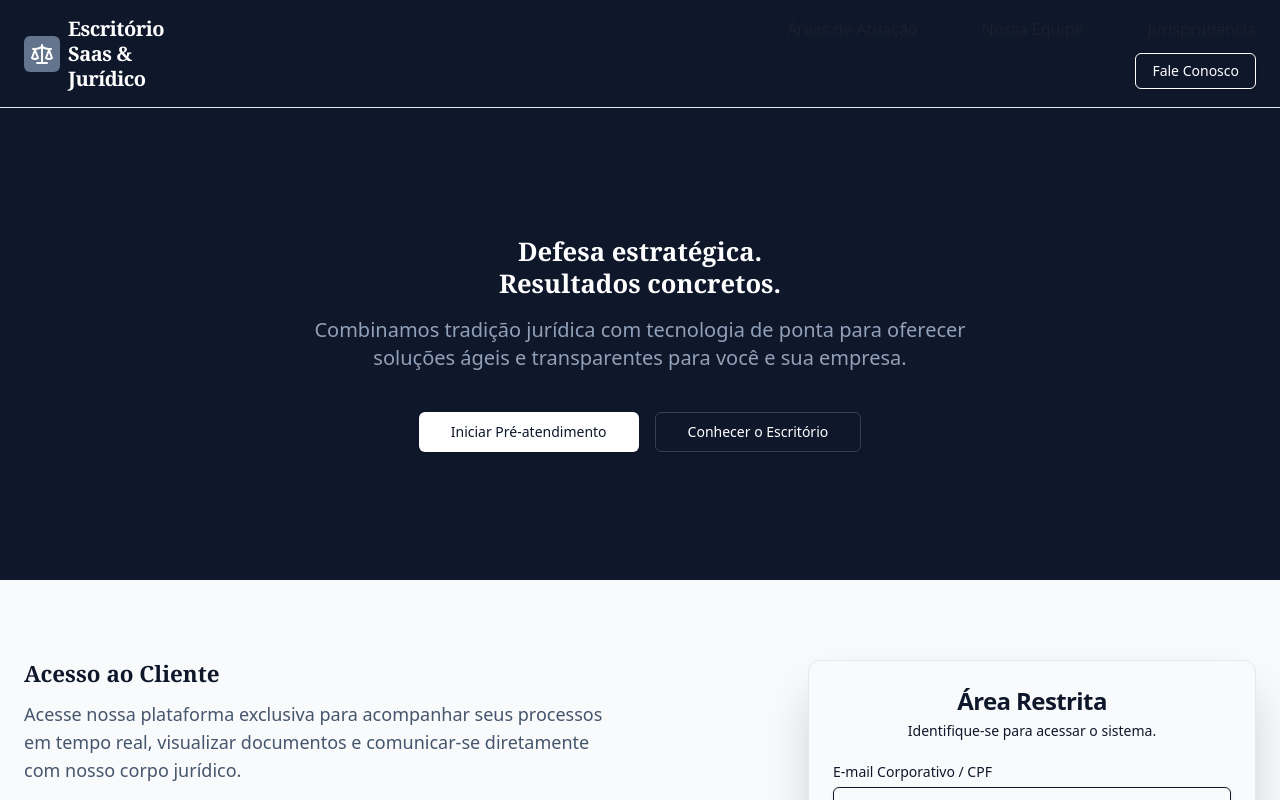
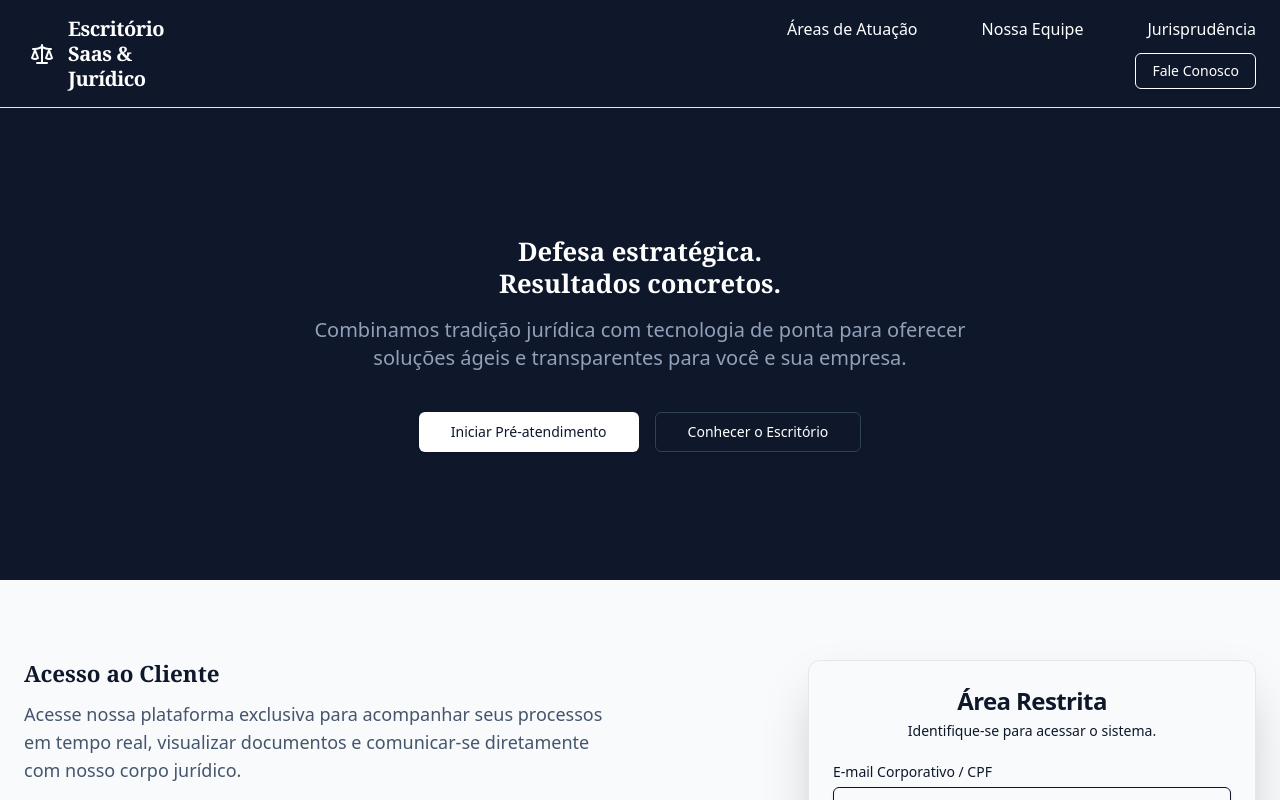
Before and after one commit to antonnif-dev/saas-juridico-frontend, a React (Vite) app: page /login in a window 1280 px wide. Shown: the top 800 px of the page. Built offline with nearby package versions, Linux system fonts and the light colour scheme; no server answers.

Commit message:
mudanças visuais pontuais

```diff
--- a/src/components/shared/Layout.jsx
+++ b/src/components/shared/Layout.jsx
@@ -127,9 +127,9 @@ function Layout() {
 
               {/* Links de Navegação Principal */}
               <div className="flex-1 flex justify-end">
-                <div className="flex gap-4 font-medium whitespace-nowrap overflow-x-auto max-w-full">
+                <div className="flex gap-2 font-medium whitespace-nowrap overflow-x-auto max-w-full">
                   <Link to="/dashboard" className={navLinkClass("/dashboard")}>Dashboard</Link>
-                  <Link to={isStaff ? "/processos" : "/portal/processos"} className="hover:opacity-80"> Processos </Link>
+                  <Link to={isStaff ? "/processos" : "/portal/processos"} className={navLinkClass("/processos")}> Processos </Link>
                   {/* EXCLUSIVO CLIENTE */}
                   {!isStaff && (
                     <Link
--- a/src/pages/LoginPage.jsx
+++ b/src/pages/LoginPage.jsx
@@ -50,11 +50,11 @@ function LoginPage() {
         <div className="container mx-auto px-6 py-4 flex justify-between items-center bg-slate-900">
 
           {/* Logo */}
-          <div className="flex pr-4 items-center gap-2 text-slate-900">
-            <div className="bg-slate-500 p-1.5 rounded-md">
+          <div className="flex pr-4 items-center gap-2 text-white">
+            <div className="bg-slate-900 p-1.5 rounded-md">
               <Scale className="h-6 w-6 text-white" />
             </div>
-            <span className="text-xl font-serif font-bold tracking-tight leading-tight text-white">
+            <span className="text-xl font-serif font-bold tracking-tight leading-tight">
               <span className="block">Escritório</span>
               <span className="block">Saas &</span>
               <span className="block">Jurídico</span>
@@ -63,22 +63,22 @@ function LoginPage() {
 
           {/* Nav + Botão */}
           {/* Nav + Botão */}
-          <div className="flex flex-col items-center gap-3 text-white">
-            <nav className="flex gap-2 md:gap-16 text-sm font-medium text-slate-600">
-              <Link to="/escritorio/atuacao" className="hover:text-primary transition-colors">
+          <div className="flex flex-col items-center gap-3">
+            <nav className="flex gap-2 md:gap-16 text-sm font-medium">
+              <Link to="/escritorio/atuacao" className="!text-white hover:!text-primary transition-colors">
                 Áreas de Atuação
               </Link>
-              <Link to="/escritorio/equipe" className="hover:text-primary transition-colors">
+              <Link to="/escritorio/equipe" className="!text-white hover:!text-primary transition-colors">
                 Nossa Equipe
               </Link>
-              <Link to="/escritorio/jurisprudencia" className="hover:text-primary transition-colors">
+              <Link to="/escritorio/jurisprudencia" className="!text-white hover:!text-primary transition-colors">
                 Jurisprudência
               </Link>
             </nav>
 
             <Button
               variant="outline"
-              className="ml-auto"
+              className="ml-auto text-white"
               onClick={() => navigate('/escritorio/contato')}
             >
               Fale Conosco
```
